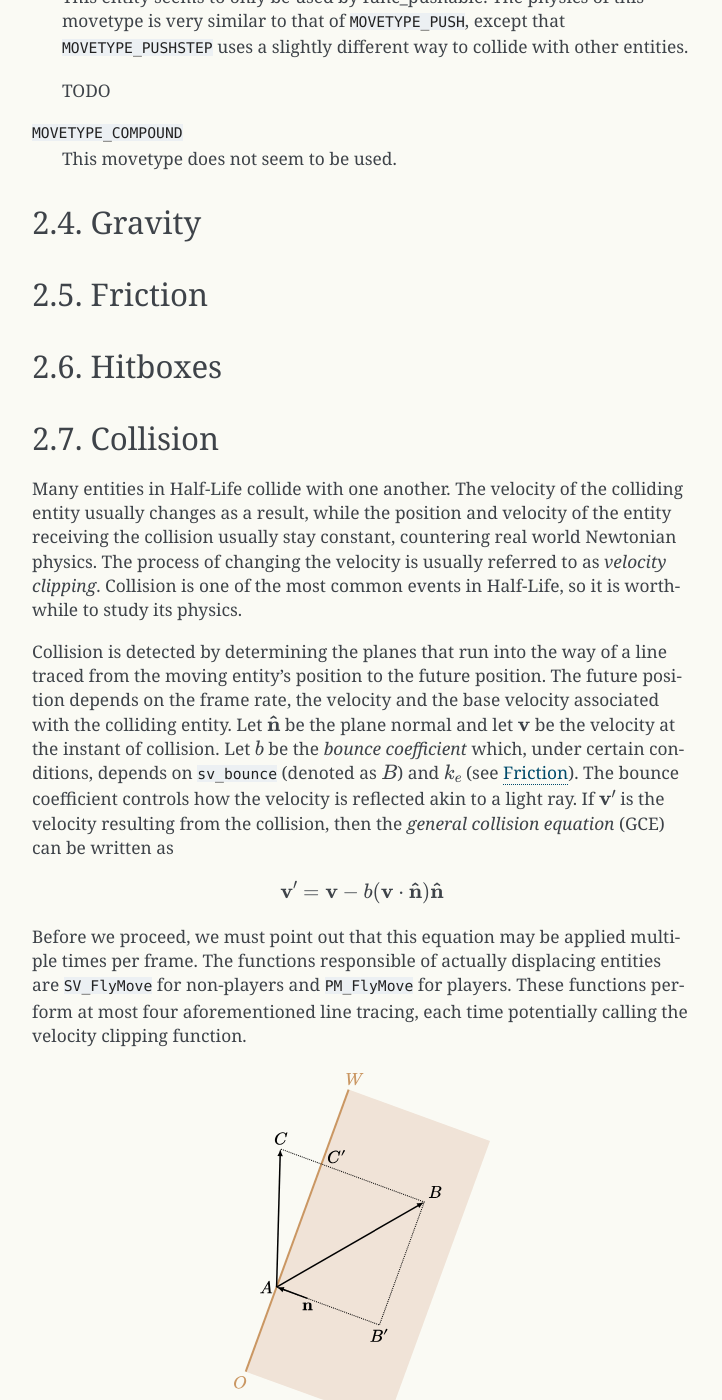
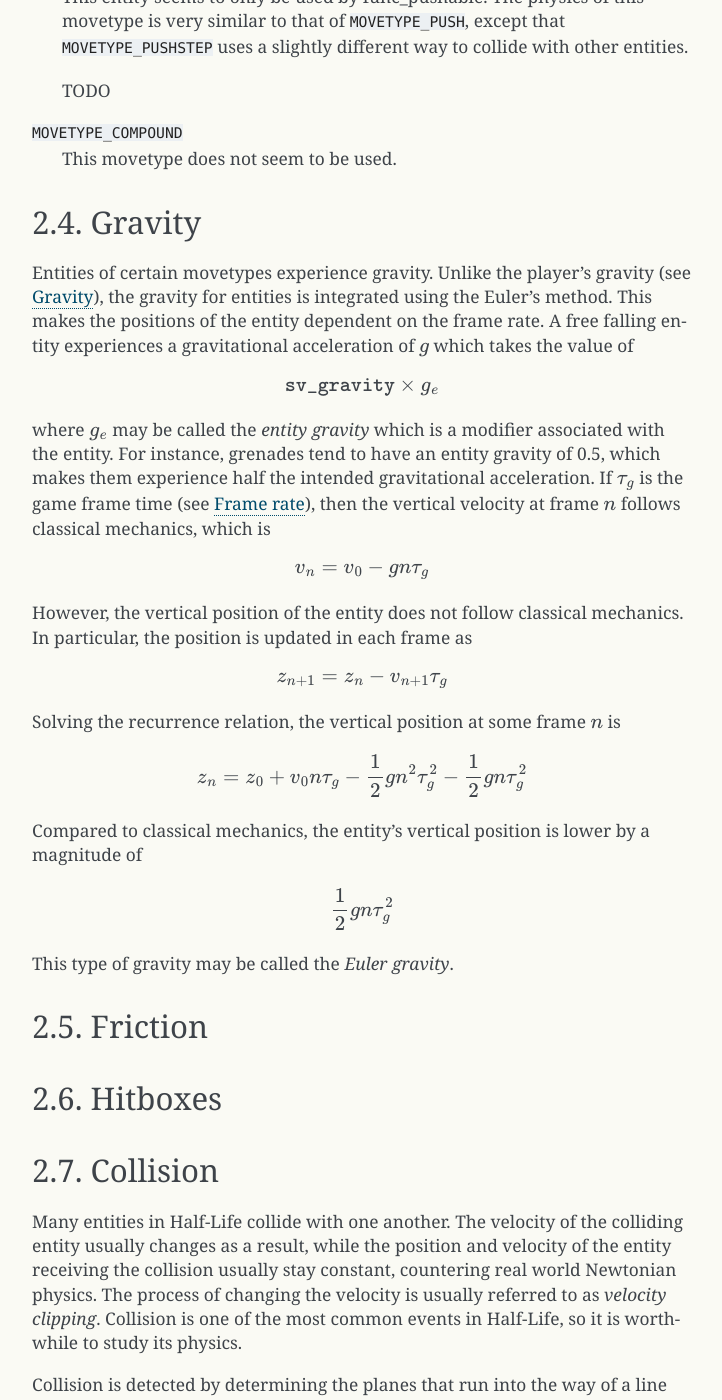
Before and after one commit to Matherunner/hldoc, a Sphinx documentation site: the page built from source/entity.rst, in a window 1280 px wide and 1400 px high, scrolled down 2281 px. Shown: the whole window, without its empty margins (388-1110 px from the left). Built offline with Sphinx 7.4.7, drawn with Linux system fonts in a browser that asks for light colours; formulas are drawn with MathJax 3.

Commit message:
Add entity Euler gravity

```diff
--- a/source/entity.rst
+++ b/source/entity.rst
@@ -16,6 +16,8 @@ Camera
 Not all entities can see, but for those that do, the eyes are the windows to the soul. In the Half-Life universe, an entity is called the *camera* or the *view*. The camera is located at a fixed position relative to the entity's origin, at least at server side. At client side, the player's camera position is slightly complicated by view bobbing if enabled.
 
 .. TODO: origin, velocity, body target, etc
+
+.. _entity movement:
 
 Movement
 --------
@@ -116,7 +118,27 @@ are all the possible movetypes in Half-Life:
 Gravity
 -------
 
-.. TODO: player gravity is computed differently, with leapfrog integration
+Entities of certain movetypes experience gravity. Unlike the player's gravity (see :ref:`player gravity`), the gravity for entities is integrated using the Euler's method. This makes the positions of the entity dependent on the frame rate. A free falling entity experiences a gravitational acceleration of :math:`g` which takes the value of
+
+.. math:: \mathtt{sv\_gravity} \times g_e
+
+where :math:`g_e` may be called the *entity gravity* which is a modifier associated with the entity. For instance, grenades tend to have an entity gravity of 0.5, which makes them experience half the intended gravitational acceleration. If :math:`\tau_g` is the game frame time (see :ref:`frame rate`), then the vertical velocity at frame :math:`n` follows classical mechanics, which is
+
+.. math:: v_n = v_0 - gn\tau_g
+
+However, the vertical position of the entity does not follow classical mechanics. In particular, the position is updated in each frame as
+
+.. math:: z_{n+1} = z_n - v_{n+1} \tau_g
+
+Solving the recurrence relation, the vertical position at some frame :math:`n` is
+
+.. math:: z_n = z_0 + v_0 n\tau_g - \frac{1}{2} g n^2 \tau_g^2 - \frac{1}{2} g n \tau_g^2
+
+Compared to classical mechanics, the entity's vertical position is lower by a magnitude of
+
+.. math:: \frac{1}{2} gn \tau_g^2
+
+This type of gravity may be called the *Euler gravity*.
 
 .. _friction:
 
```
